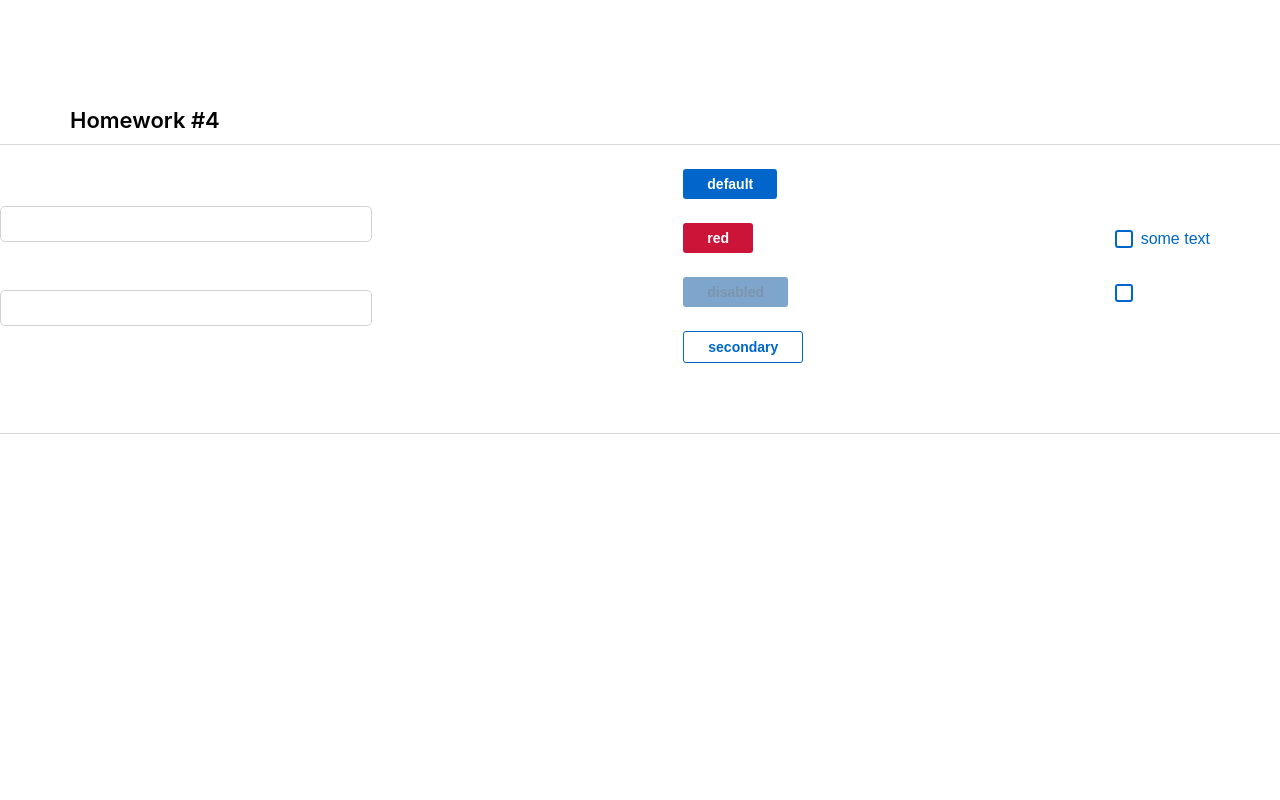
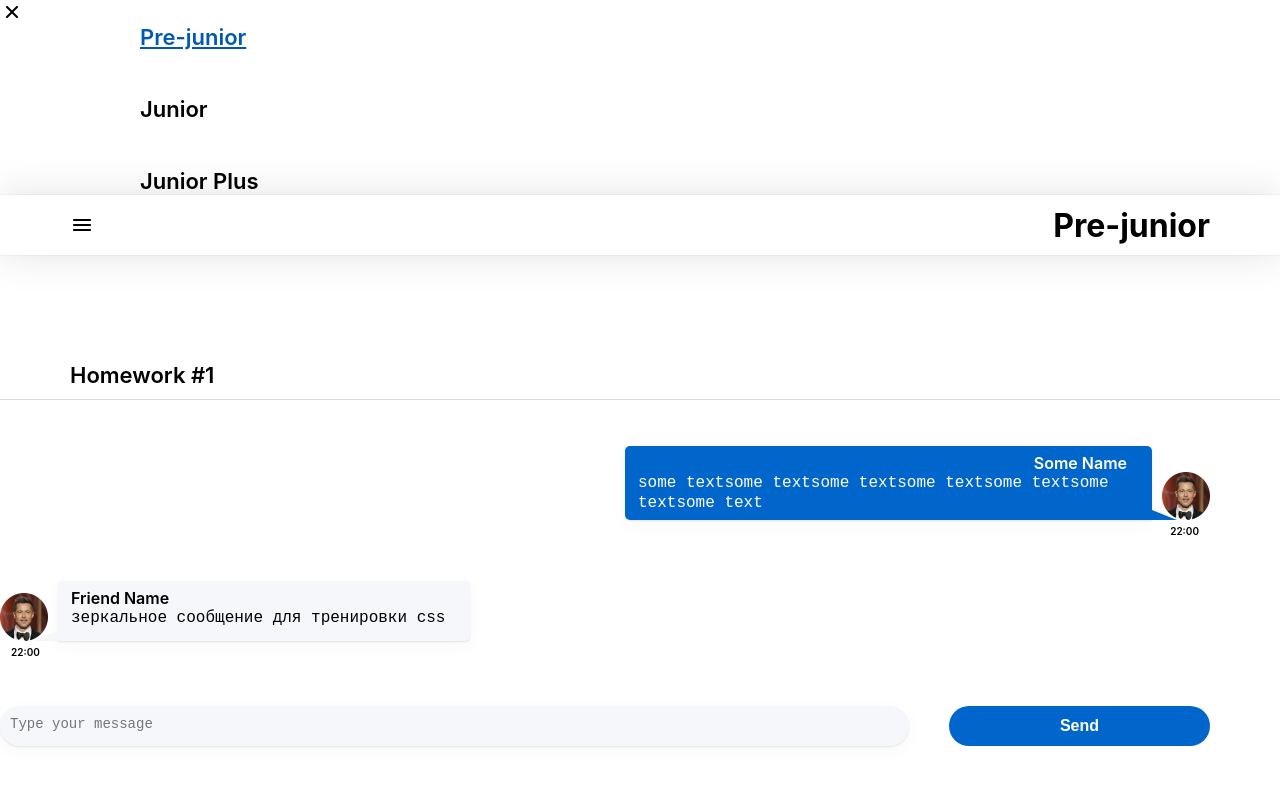
Before and after one commit to IvanVlKuchumov/hws2-master, a React (Create React App) app: page /#/pre-junior in a window 1280 px wide. Shown: the top 800 px of the page. Built offline with nearby package versions, Linux system fonts and the light colour scheme.

Commit message:
Add css styles hw5

```diff
--- a/src/s1-main/App.module.css
+++ b/src/s1-main/App.module.css
@@ -1,6 +1,6 @@
 .App {
     --header_height: 60px;
-    border-bottom: 1px solid #D9D9D9;
+
 }
 
 .hw {
@@ -9,6 +9,7 @@
     margin: 0 auto;
     padding: 24px 70px 70px 0;
     flex-direction: column;
+    border-bottom: 1px solid #D9D9D9;
 }
 
 .hwTitle {
--- a/src/s1-main/App.tsx
+++ b/src/s1-main/App.tsx
@@ -1,7 +1,6 @@
 import React from 'react'
 import s from './App.module.css'
 import HW5 from "../s2-homeworks/hw05/HW5";
-import HW4 from "../s2-homeworks/hw04/HW4";
 
 function App() {
     return (
@@ -10,10 +9,10 @@ function App() {
             {/*раскомментировать по ходу выполнения*/}
             {/*<HW2/>*/}
             {/*<HW3/>*/}
-            <HW4/>
+            {/*<HW4/>*/}
 
             {/*при выполнении дз 5 и более - закомментировать здесь дз 1-4, так как они есть внутри дз 5*/}
-            {/*<HW5/>*/}
+            <HW5/>
         </div>
     )
 }
--- a/src/s2-homeworks/hw05/header/Header.module.css
+++ b/src/s2-homeworks/hw05/header/Header.module.css
@@ -1,7 +1,15 @@
 .burgerMenuIcon {
+    width: 24px;
+    height: 24px;
 }
 
 .header {
+    display: flex;
+    justify-content: space-between;
+    height: 60px;
+    padding: 0 70px 0 70px;
+    align-items: center;
+    box-shadow: 0 0 40px rgba(29, 33, 38, 0.13), 0 0 2px rgba(29, 33, 38, 0.1);
 }
 
 .header h1 {
--- a/src/s2-homeworks/hw05/sidebar/Sidebar.module.css
+++ b/src/s2-homeworks/hw05/sidebar/Sidebar.module.css
@@ -5,21 +5,42 @@
 }
 
 .background {
+    background: #000000;
+    opacity: 0.3;
 }
 
 .nav {
+    font-weight: 600;
+    font-size: 22px;
+    line-height: 27px;
+    color: black;
+    display: flex;
+    flex-direction: column;
+    gap: 45px;
+    margin: 0px 0px 0px 70px;
 }
 
 .nav a {
+    text-decoration: none;
 }
 
 .nav a:hover {
+    color: #58ACFF;
 }
 
 .nav a.active {
-    color: #cc9c00;
+    color: #0059B2;
+    text-decoration-line: underline;
+    margin: 0px 0px 0px 70px;
 }
 .close {
+    width: 24px;
+    height: 24px;
+    display: flex;
+    text-align: center;
+    justify-content: center;
+    border: none;
+    background-color: #FFFFFF;
 }
 
 .close img {
```
